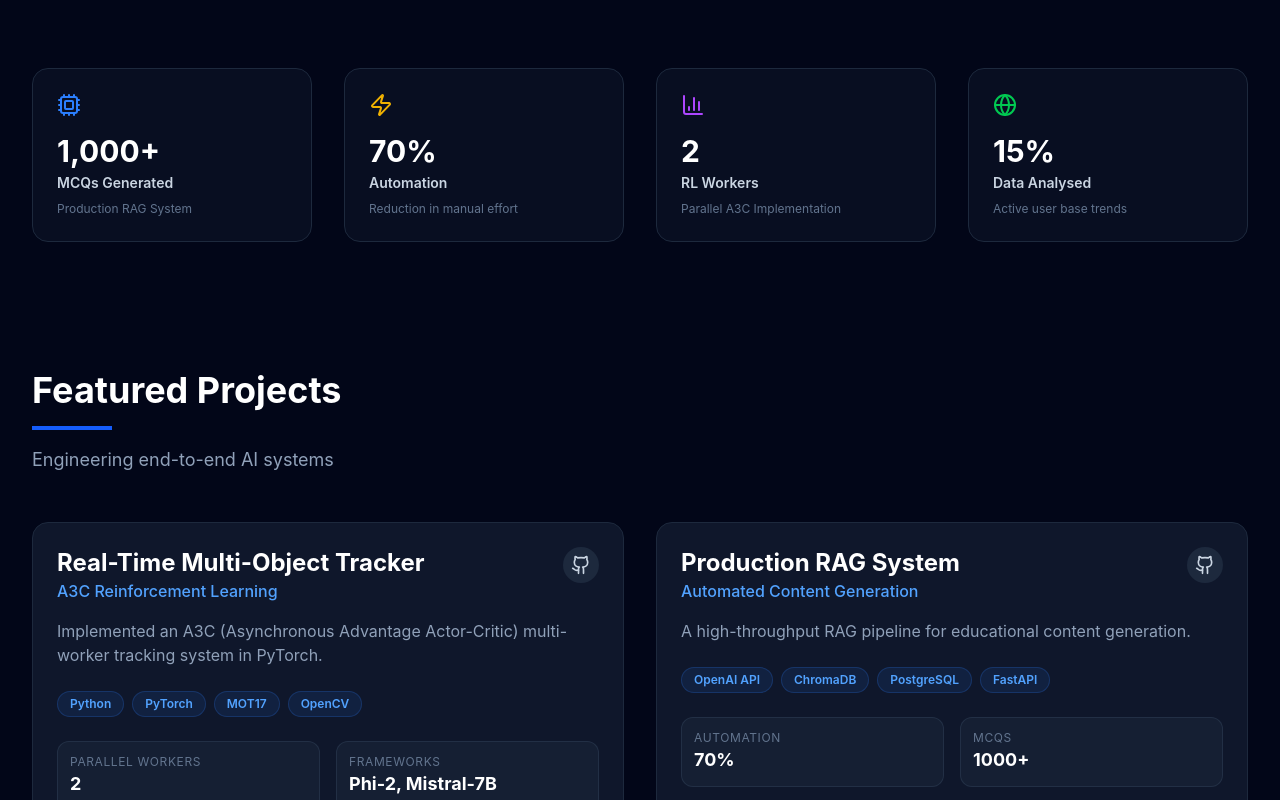
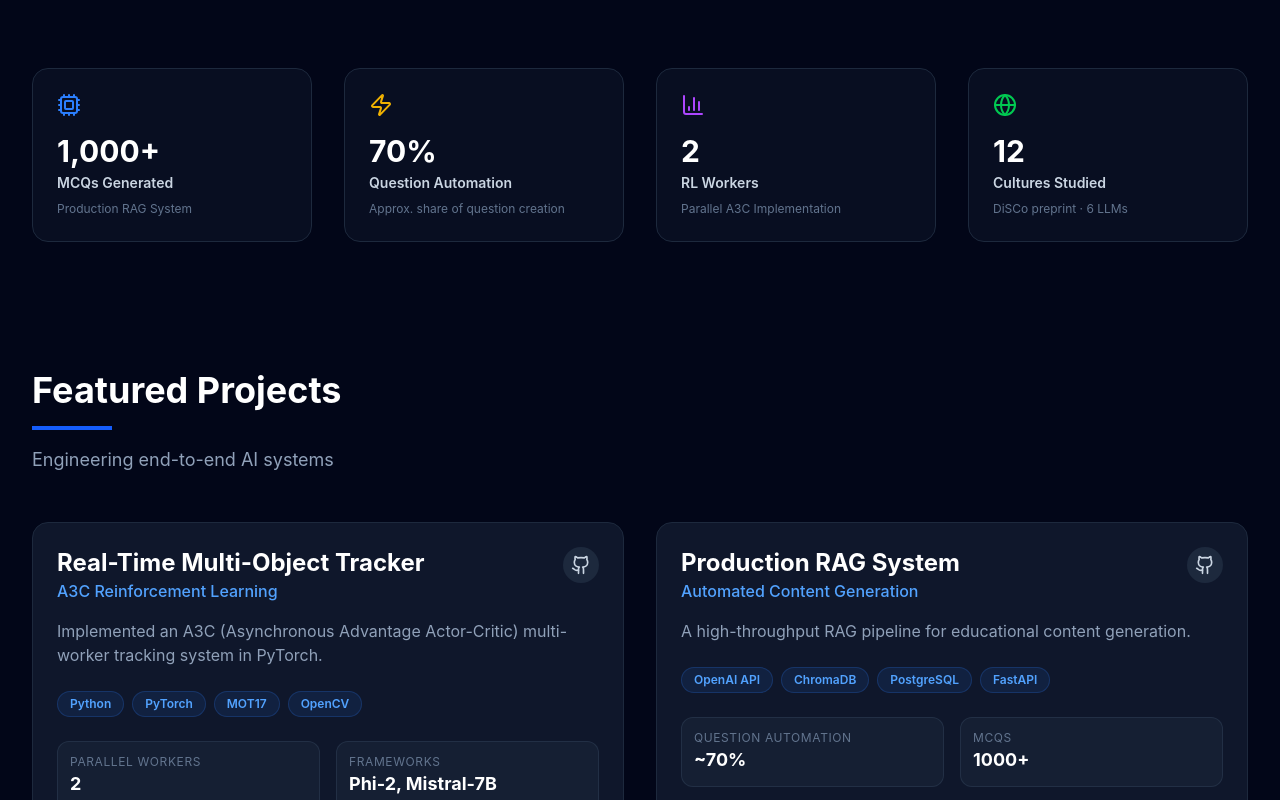
Before and after one commit to Sravya430/Website, a React (Vite) app: page / in a window 1280 px wide. Shown: the part 860-1660 px from the top of the page. Built offline with nearby package versions, Linux system fonts and the light colour scheme.

Commit message:
Align portfolio role and metrics with resume

```diff
--- a/src/App.tsx
+++ b/src/App.tsx
@@ -146,7 +146,7 @@ function App() {
     fetchGitHubStats();
 
     return () => controller.abort();
-  }, [githubUsername]);
+  }, []);
 
   return (
     <div className="bg-slate-950 text-slate-200 min-h-screen selection:bg-blue-500/30 selection:text-blue-200">
@@ -173,8 +173,8 @@ function App() {
               icon={<Zap className="text-yellow-500" />}
               value={70}
               suffix="%"
-              label="Automation"
-              description="Reduction in manual effort"
+              label="Question Automation"
+              description="Approx. share of question creation"
             />
             <MetricCard
               icon={<BarChart3 className="text-purple-500" />}
@@ -184,10 +184,9 @@ function App() {
             />
             <MetricCard
               icon={<Globe className="text-green-500" />}
-              value={15}
-              suffix="%"
-              label="Data Analysed"
-              description="Active user base trends"
+              value={12}
+              label="Cultures Studied"
+              description="DiSCo preprint · 6 LLMs"
             />
           </div>
         </section>
@@ -351,7 +350,8 @@ const GitHubContributionGraphCard = ({ username }: { username: string }) => {
 
 const GitHubStatsImageCard = ({ src, alt, title, fallbackLabel }: { src: string; alt: string; title: string; fallbackLabel: string }) => {
   const [hasError, setHasError] = useState(false);
-  const imageSrc = `${src}${src.includes('?') ? '&' : '?'}cache_seconds=1800&_=${Date.now()}`;
+  const [cacheKey] = useState(() => Date.now());
+  const imageSrc = `${src}${src.includes('?') ? '&' : '?'}cache_seconds=1800&_=${cacheKey}`;
 
   return (
     <div className="rounded-xl border border-slate-800 overflow-hidden bg-slate-950/70">
--- a/src/data.json
+++ b/src/data.json
@@ -18,20 +18,19 @@
   "experience": [
     {
       "company": "National Finance Olympiad",
-      "role": "Software Engineering Intern (AI)",
+      "role": "AI Engineering Intern",
       "location": "Bengaluru, India",
       "period": "May 2025 – Sep 2025",
       "highlights": [
-        "Built a RAG pipeline using OpenAI API and ChromaDB backed by a PostgreSQL question bank, automating generation of 1,000+ MCQs and cutting manual content creation time by 70%.",
+        "Built a RAG pipeline using OpenAI API and ChromaDB backed by a PostgreSQL question bank, generating 1,000+ MCQs and automating approximately 70% of question creation.",
         "Developed and maintained Python backend services exposing REST API endpoints consumed by the web platform.",
-        "Analysed user engagement data across 15% of the active user base to uncover behavioural trends.",
+        "Analysed user-engagement data to identify behavioural trends and inform user-targeting strategy.",
         "Designed and shipped an interactive financial literacy game used across outreach campaigns.",
         "Maintained codebase on GitHub using a PR-based workflow, participating in code reviews."
       ],
       "metrics": {
         "MCQs Generated": "1000+",
-        "Time Reduction": "70%",
-        "User Data Analysed": "15%"
+        "Question Creation Automated": "~70%"
       }
     }
   ],
@@ -50,7 +49,7 @@
         "Parallel Workers": "2",
         "Frameworks": "Phi-2, Mistral-7B"
       },
-      "github": "https://github.com/Sravya430"
+      "github": ""
     },
     {
       "title": "Production RAG System",
@@ -58,15 +57,15 @@
       "stack": ["OpenAI API", "ChromaDB", "PostgreSQL", "FastAPI"],
       "description": "A high-throughput RAG pipeline for educational content generation.",
       "details": [
-        "Automated generation of 1,000+ MCQs.",
+        "Generated 1,000+ MCQs and automated approximately 70% of question creation.",
         "Integrated ChromaDB for efficient vector retrieval.",
         "Built robust FastAPI backend for seamless integration."
       ],
       "metrics": {
-        "Automation": "70%",
+        "Question Automation": "~70%",
         "MCQs": "1000+"
       },
-      "github": "https://github.com/Sravya430"
+      "github": ""
     }
   ],
   "skills_v2": [
```
